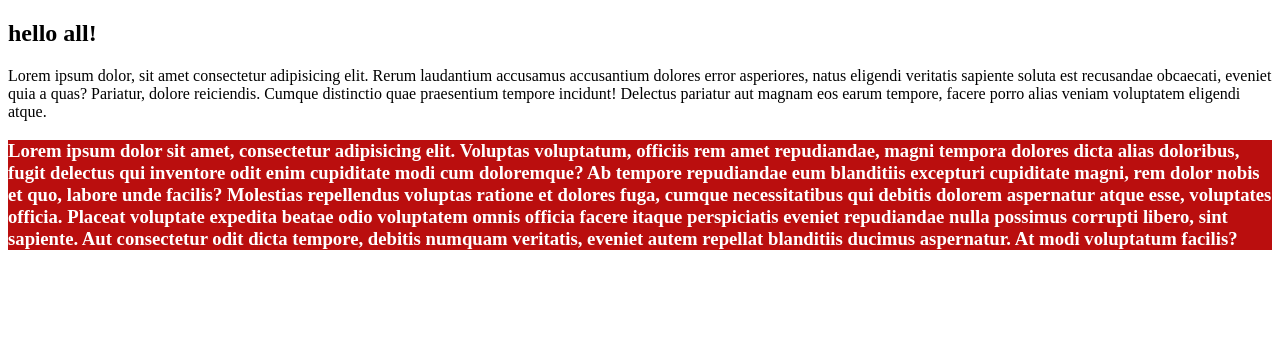
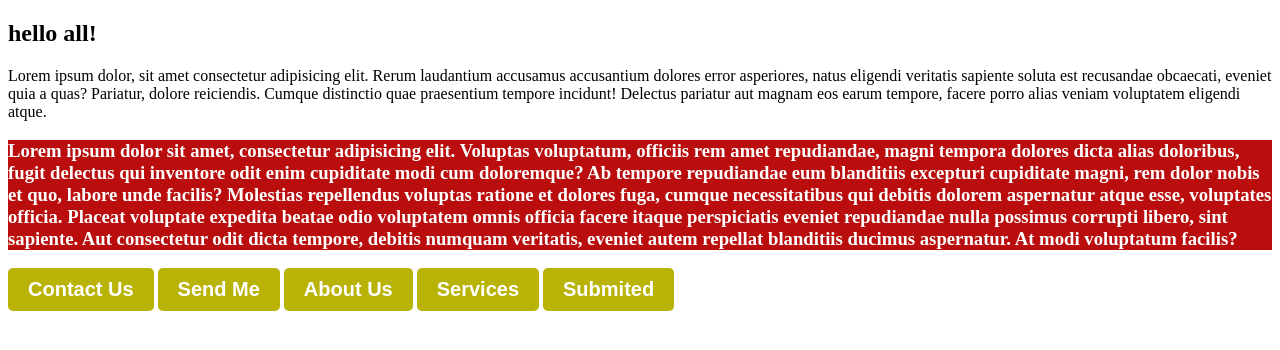
Before and after one commit to kumarJK999/practice2, a plain HTML site: page index.html in a window 1280 px wide. Drawn offline with Linux system fonts and the light colour scheme.

Commit message:
also some code added
lkkjk

```diff
--- a/index.html
+++ b/index.html
@@ -29,5 +29,11 @@
       consectetur odit dicta tempore, debitis numquam veritatis, eveniet autem
       repellat blanditiis ducimus aspernatur. At modi voluptatum facilis?
     </h3>
+
+    <button class="same">contact us</button>
+    <button class="same">send me</button>
+    <button class="same">About us</button>
+    <button class="same">services</button>
+    <button class="same">submited</button>
   </body>
 </html>
--- a/style.css
+++ b/style.css
@@ -2,3 +2,13 @@ h3 {
   color: #ffffff;
   background-color: rgb(186, 14, 14);
 }
+.same {
+  padding: 10px 20px;
+  background: #b9b307;
+  color: #ffffff;
+  font-size: 20px;
+  font-weight: 600;
+  border-radius: 5px;
+  border: none;
+  text-transform: capitalize  ;
+}
```
